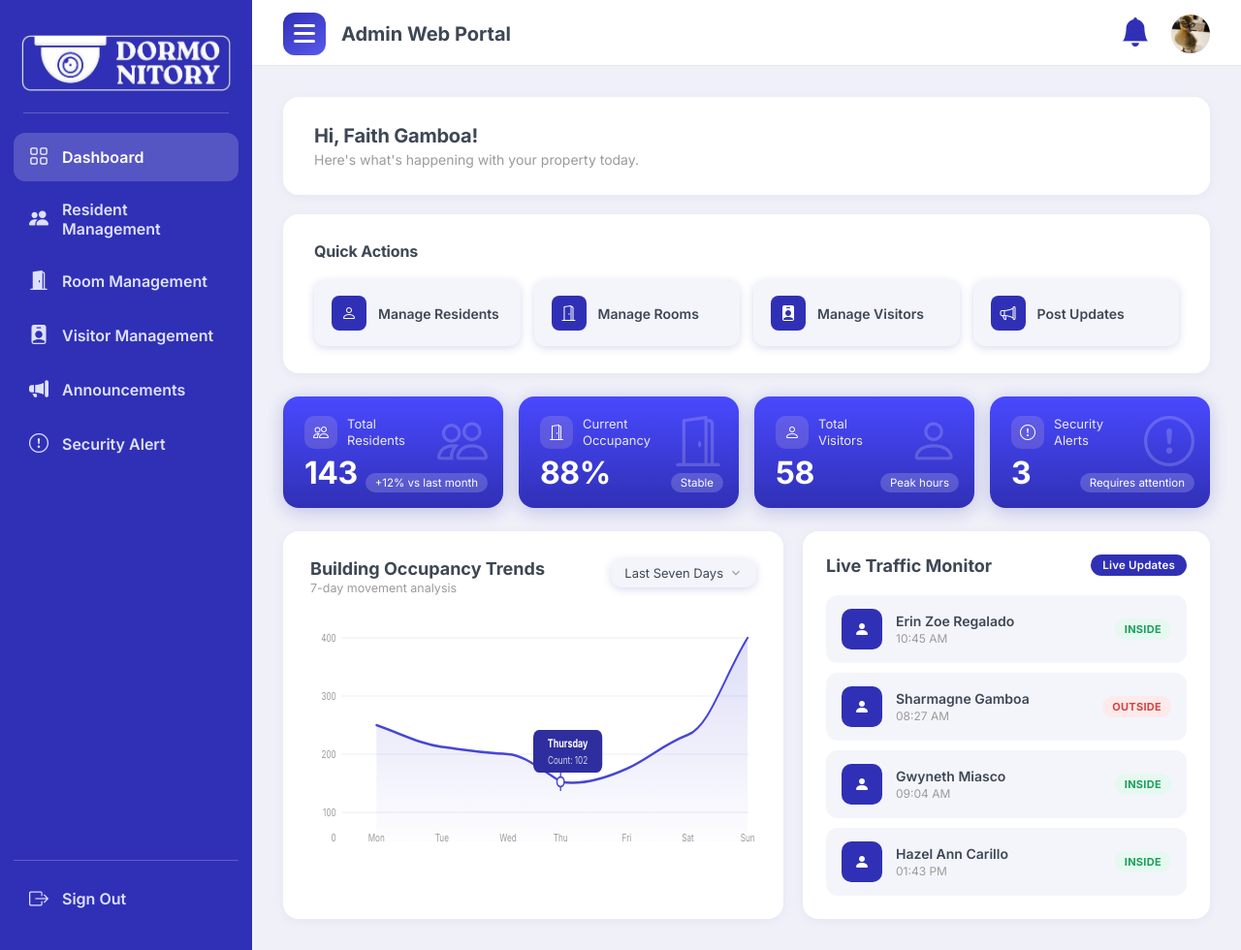
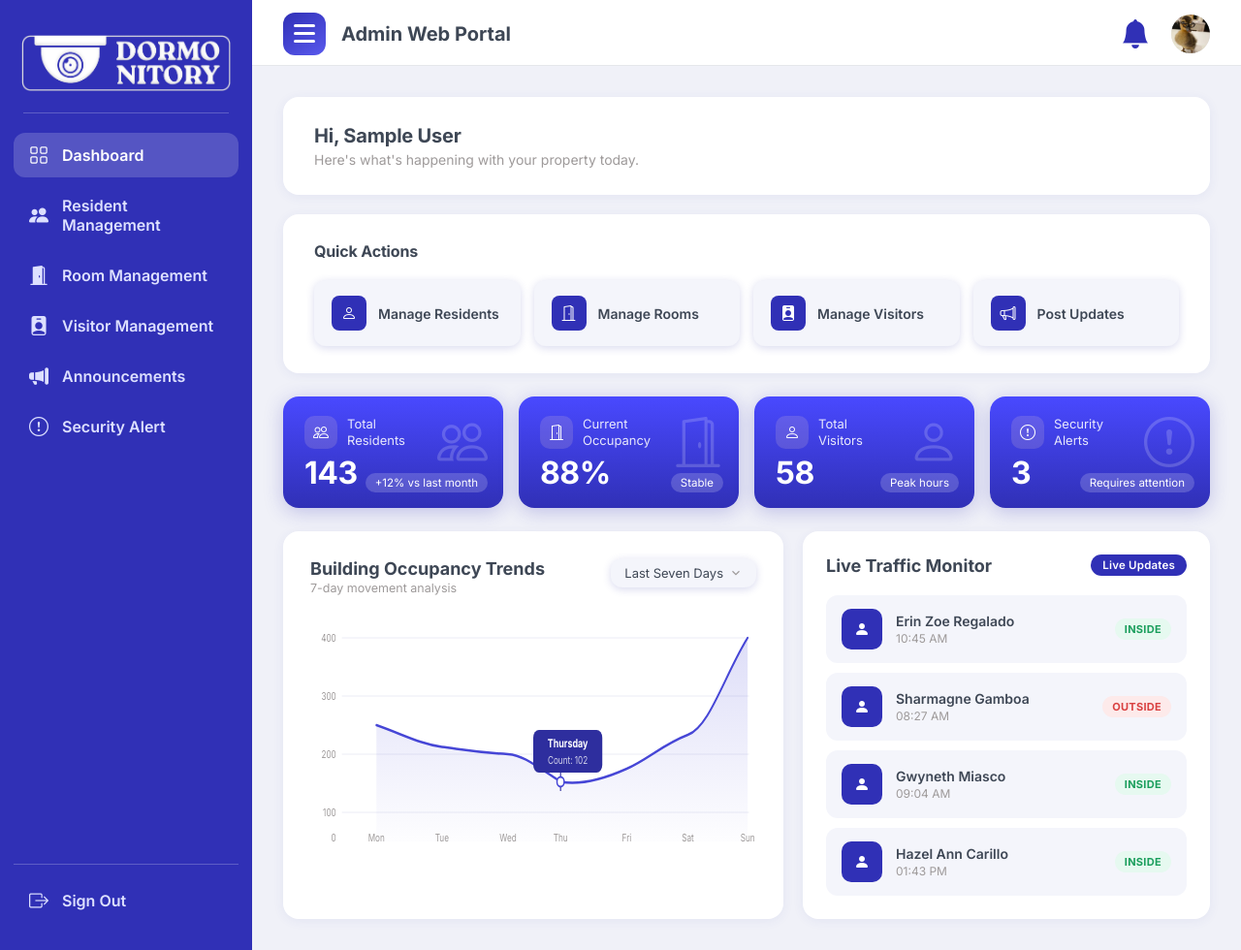
Before and after one commit to sharmipit/Dormonitory, a PHP site: page /admin/dashboard.php in a window 1280 px wide. Shown: the whole page at 97% size. Run offline with PHP 8.4, Linux system fonts and the light colour scheme; the visitor is signed in with stand-in values (Sample User, id 1); tables that the repository leaves empty or names only in its code hold one stand-in row (values such as "Sample post").

Commit message:
Name display for dashboard

```diff
--- a/admin/dashboard.php
+++ b/admin/dashboard.php
@@ -1,3 +1,20 @@
+<?php
+session_start();
+include('../config/db.php');
+
+if (!isset($_SESSION["loggedin"]) || $_SESSION["loggedin"] !== true) {
+    header("Location: ../auth/login-management-access.php");
+    exit();
+}
+
+// Fetch admin name from database
+$stmt = $pdo->prepare("SELECT first_name, last_name FROM admin WHERE admin_id = ?");
+$stmt->execute([$_SESSION['id']]);
+$user = $stmt->fetch(PDO::FETCH_ASSOC);
+
+$fullname = $user ? $user['first_name'] . ' ' . $user['last_name'] : 'Admin';
+?>
+
 <!doctype html>
 <html lang="en">
 
@@ -16,7 +33,7 @@
   <div class="layout">
     <div class="main">
       <div class="greeting-card">
-        <h1>Hi, Faith Gamboa!</h1>
+        <h1>Hi, <?php echo htmlspecialchars($fullname); ?></h1> <!-- DISPLAYS NAME FROM DATABASE -->
         <p>Here's what's happening with your property today.</p>
       </div>
 
--- a/auth/management-login_validate.php
+++ b/auth/management-login_validate.php
@@ -32,7 +32,7 @@ if ($_SERVER["REQUEST_METHOD"] == "POST") {
         $_SESSION['email']     = $admin['email'];
         $_SESSION['firstname'] = $admin['first_name'];
 
-        header('Location: ../admin/dashboard.html');
+        header('Location: ../admin/dashboard.php');
         exit;
     } else {
         $_SESSION['error'] = "Invalid email or password.";
```
